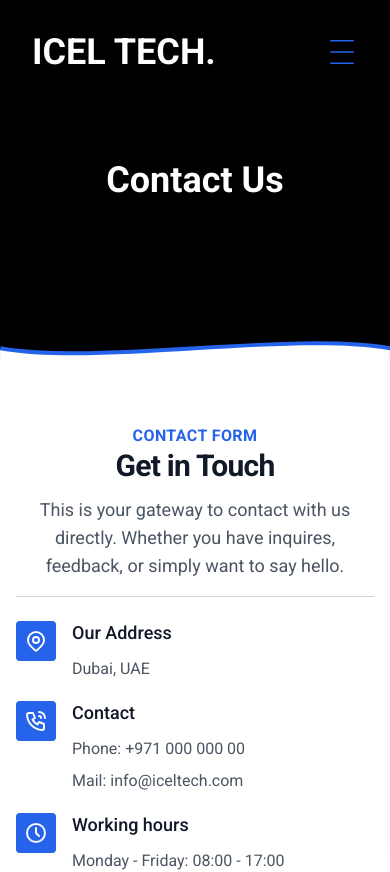
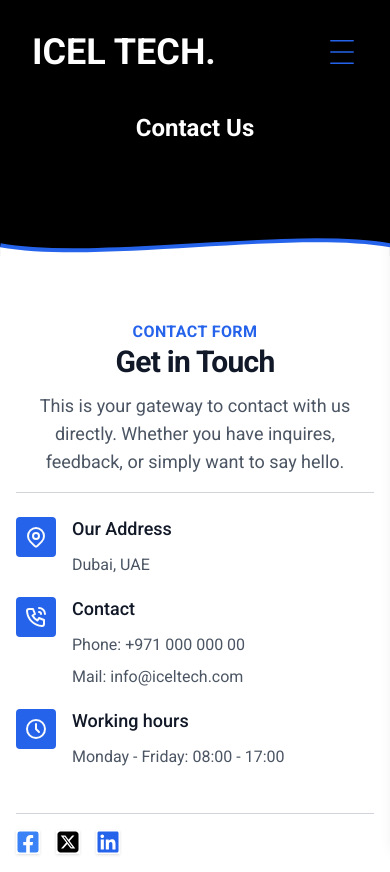
Before and after one commit to shoibaldas/next-job-app, a Next.js app: page /contact in a window 390 px wide. Shown: the top 872 px of the page. Built offline with nearby package versions, Linux system fonts and the light colour scheme.

Commit message:
banner svg adjusted

```diff
--- a/src/components/Banner.jsx
+++ b/src/components/Banner.jsx
@@ -8,12 +8,12 @@ const Banner = ({ customTitle }) => {
 
   return (
     <div className="relative bg-black text-white text-center">
-      <div className="py-40">
-        <h1 className="text-4xl font-bold">{customTitle || defaultTitle}</h1>
+      <div className="py-28 md:py-40 ">
+        <h1 className="text-2xl md:text-4xl font-bold">{customTitle || defaultTitle}</h1>
       </div>
       {/* Curved Blue Line and Parabola */}
-      <div className="absolute inset-x-0 bottom-0">
-        <svg
+      <div className="absolute inset-x-0 bottom-[-1px] overflow-hidden">
+      <svg
           viewBox="0 0 1440 100"
           xmlns="http://www.w3.org/2000/svg"
           className="w-full h-auto"
@@ -24,11 +24,13 @@ const Banner = ({ customTitle }) => {
             stroke="#2563eb" /* Tailwind's text-blue-600 in hex */
             strokeWidth="30"
             d="M0,64 C360,128 1080,0 1440,64"
+            className="sm:stroke-4 md:stroke-6 lg:stroke-8"
           />
           {/* White Parabola */}
           <path
             fill="white"
             d="M0,64 C360,128 1080,0 1440,64 L1440,100 L0,100 Z"
+            stroke="none"
           />
         </svg>
       </div>
```
